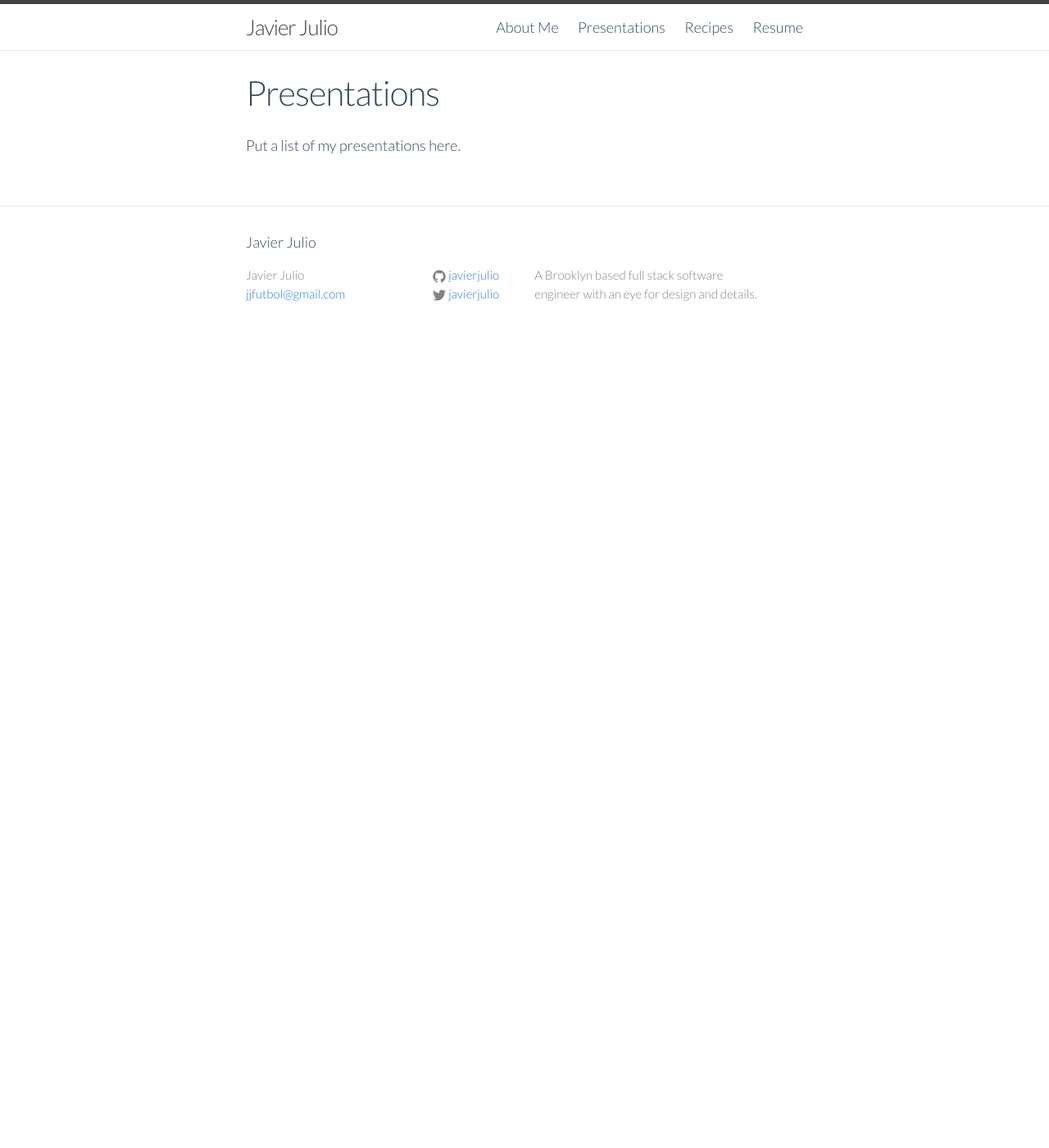
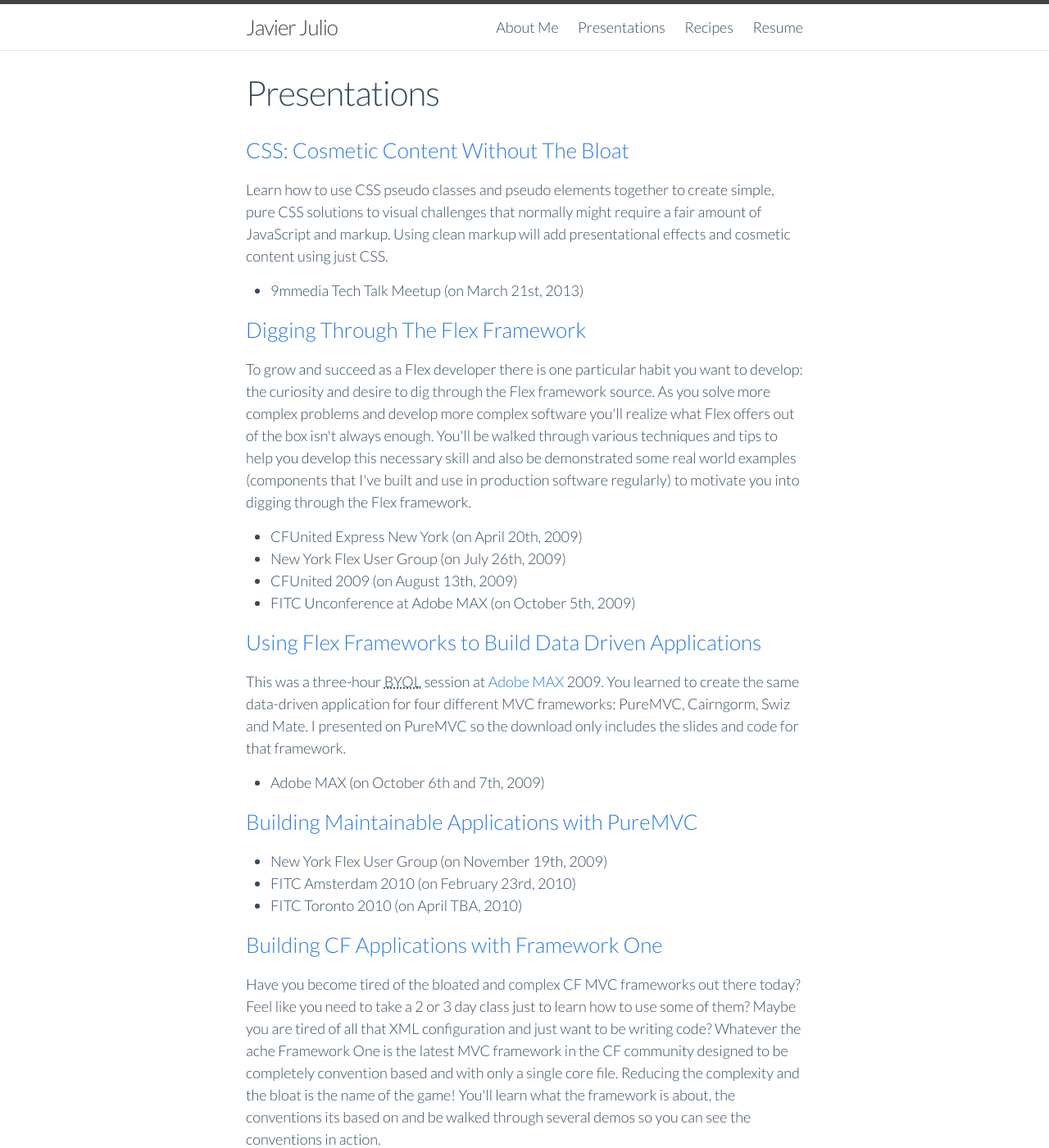
Before and after one commit to javierjulio/javierjulio.github.io, a Jekyll site: the page built from presentations.html, in a window 1280 px wide and 1400 px high. Shown: the whole window at 82% size. Built offline with Jekyll 4.4.1, drawn with Linux system fonts in a browser that asks for light colours; some of the changed text lies outside the part shown.

Commit message:
Add presentations content

```diff
--- a/presentations.html
+++ b/presentations.html
@@ -1,7 +1,44 @@
 ---
-layout: page
+layout: post
 title: Presentations
 permalink: /presentations/
 ---
 
-<p>Put a list of my presentations here.</p>
+<h3><a href="/presentations/css-cosmetic-content-without-the-bloat/index.html" title="View presentation online">CSS: Cosmetic Content Without The Bloat</a></h3>
+<p>Learn how to use CSS pseudo classes and pseudo elements together to create simple, pure CSS solutions to visual challenges that normally might require a fair amount of JavaScript and markup. Using clean markup will add presentational effects and cosmetic content using just CSS.</p>
+
+<ul>
+  <li>9mmedia Tech Talk Meetup (on March 21st, 2013)</li>
+</ul>
+
+<h3><a href="https://www.dropbox.com/s/a1n7auar659iuts/digging-through-the-flex-framework.zip" title="Download presentation files">Digging Through The Flex Framework</a></h3>
+<p>To grow and succeed as a Flex developer there is one particular habit you want to develop: the curiosity and desire to dig through the Flex framework source. As you solve more complex problems and develop more complex software you'll realize what Flex offers out of the box isn't always enough. You'll be walked through various techniques and tips to help you develop this necessary skill and also be demonstrated some real world examples (components that I've built and use in production software regularly) to motivate you into digging through the Flex framework.</p>
+
+<ul>
+  <li>CFUnited Express New York (on April 20th, 2009)</li>
+  <li>New York Flex User Group (on July 26th, 2009)</li>
+  <li>CFUnited 2009 (on August 13th, 2009)</li>
+  <li>FITC Unconference at Adobe MAX (on October 5th, 2009)</li>
+</ul>
+
+<h3><a href="https://www.dropbox.com/s/rs7lpxcj0h8fiqz/flex-frameworks-puremvc-max-2009.zip" title="Download presentation files">Using Flex Frameworks to Build Data Driven Applications</a></h3>
+<p>This was a three-hour <abbr title="Bring your own laptop">BYOL</abbr> session at <a href="http://max.adobe.com">Adobe MAX</a> 2009. You learned to create the same data-driven application for four different MVC frameworks: PureMVC, Cairngorm, Swiz and Mate. I presented on PureMVC so the download only includes the slides and code for that framework.</p>
+
+<ul>
+  <li>Adobe MAX (on October 6th and 7th, 2009)</li>
+</ul>
+
+<h3><a href="https://www.dropbox.com/s/13ou4bpwigd34ku/building-maintainable-apps-with-puremvc.zip" title="Download presentation files">Building Maintainable Applications with PureMVC</a></h3>
+
+<ul>
+  <li>New York Flex User Group (on November 19th, 2009)</li>
+  <li>FITC Amsterdam 2010 (on February 23rd, 2010)</li>
+  <li>FITC Toronto 2010 (on April TBA, 2010)</li>
+</ul>
+
+<h3><a href="https://www.dropbox.com/s/g98c47l2hge89nd/building-cf-apps-with-fw1.zip" title="Download presentation files">Building CF Applications with Framework One</a></h3>
+<p>Have you become tired of the bloated and complex CF MVC frameworks out there today? Feel like you need to take a 2 or 3 day class just to learn how to use some of them? Maybe you are tired of all that XML configuration and just want to be writing code? Whatever the ache Framework One is the latest MVC framework in the CF community designed to be completely convention based and with only a single core file. Reducing the complexity and the bloat is the name of the game! You'll learn what the framework is about, the conventions its based on and be walked through several demos so you can see the conventions in action.</p>
+
+<ul>
+  <li>New York ColdFusion User Group (on January 12th, 2010)</li>
+</ul>
```
